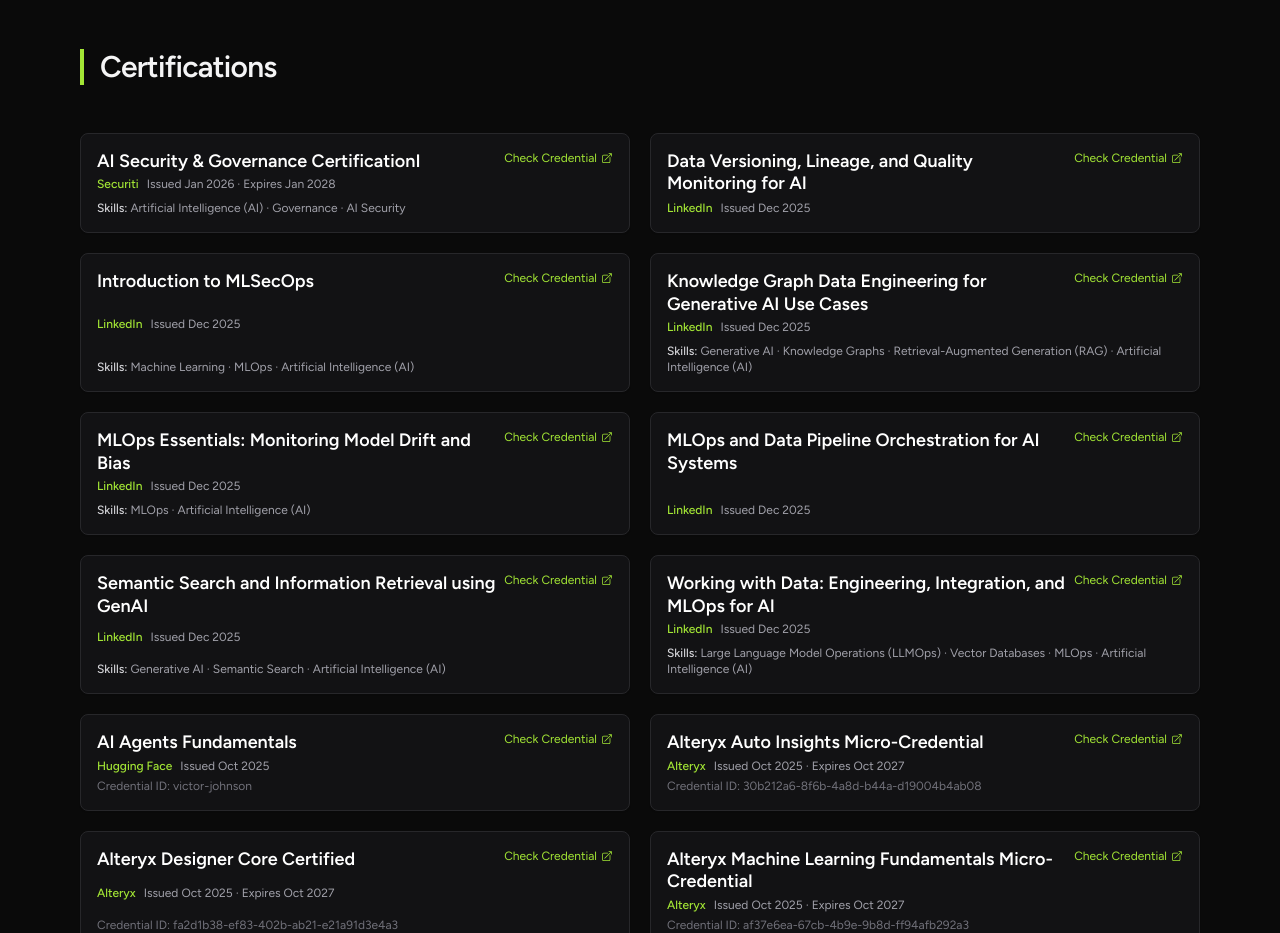
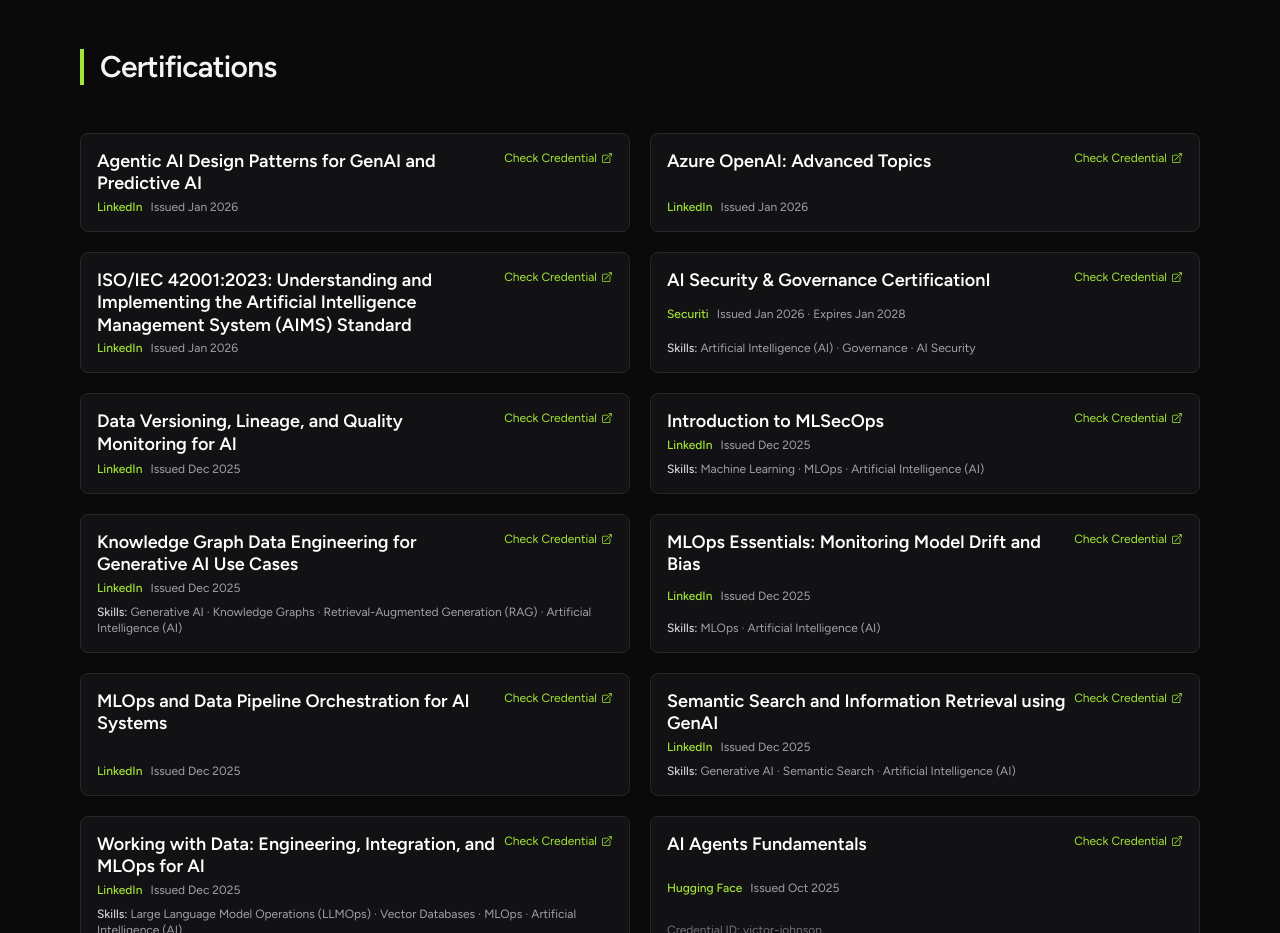
Before and after one commit to victorjohnsonk/victorjohnson.github.io, a Next.js app: page / in a window 1280 px wide. Shown: the part 4480-5413 px from the top of the page. Built offline with nearby package versions, Linux system fonts and the light colour scheme.

Commit message:
Add new certifications to Certificate component
Added new certifications with details and credential URLs.

```diff
--- a/src/components/Certificate.jsx
+++ b/src/components/Certificate.jsx
@@ -5,6 +5,30 @@
 import { HiArrowTopRightOnSquare } from 'react-icons/hi2';
 
 const certificates = [
+   {
+    certification: 'Agentic AI Design Patterns for GenAI and Predictive AI',
+    issuedBy: 'LinkedIn',
+    validFrom: 'Jan 2026',
+    skills: [],
+    credentialUrl:
+      'https://www.linkedin.com/learning/certificates/fc88214d34d003f54a1f4e7cae570921f5e947afba368af4898cd3944ead5b22',
+  },
+   {
+    certification: 'Azure OpenAI: Advanced Topics',
+    issuedBy: 'LinkedIn',
+    validFrom: 'Jan 2026',
+    skills: [],
+    credentialUrl:
+      'https://www.linkedin.com/learning/certificates/4906d2da936250e1cfd1f6de5436329de8864d20482adc066c709afe0a5012d8',
+  },
+   {
+    certification: 'ISO/IEC 42001:2023: Understanding and Implementing the Artificial Intelligence Management System (AIMS) Standard',
+    issuedBy: 'LinkedIn',
+    validFrom: 'Jan 2026',
+    skills: [],
+    credentialUrl:
+      'https://www.linkedin.com/learning/certificates/dbdf3a78e651974d0a92efcd9cadd9457b6adaef3f4034204e5f9657228f0e7a',
+  },
   {
     certification: 'AI Security & Governance CertificationI',
     issuedBy: 'Securiti',
```
